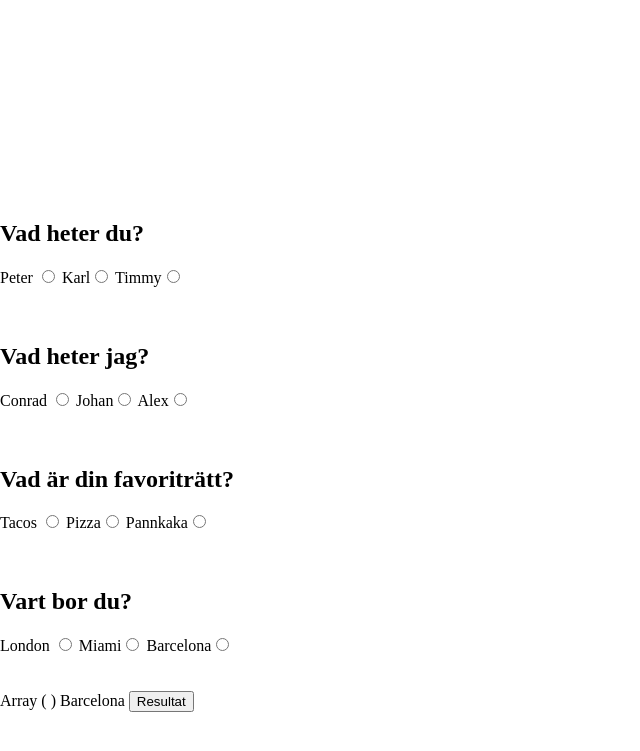
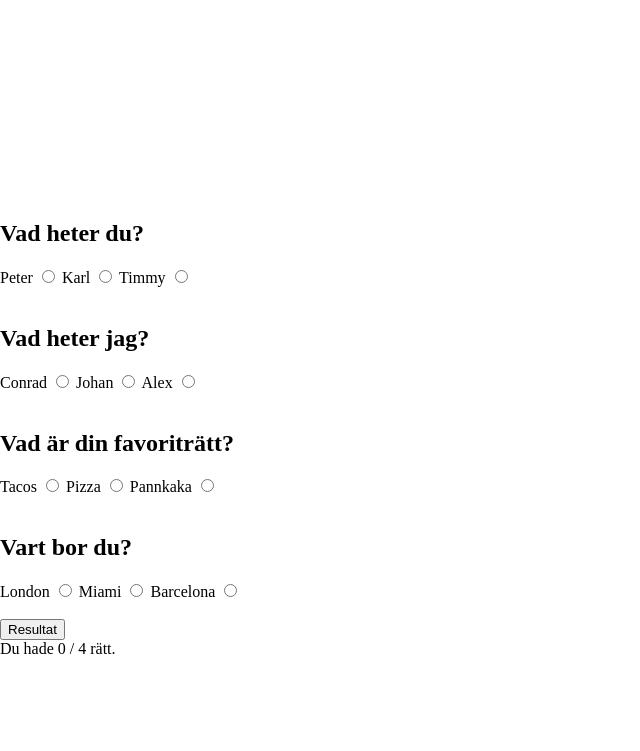
Before and after one commit to jennyjaderborn/quiz, a PHP site: page / in a window 1280 px wide. Shown: the top 751 px of the page, without its empty margins (0-640 px from the left). Run offline with PHP 8.4, Linux system fonts and the light colour scheme.

Commit message:
fungerar bättre
rätt eller fel funkar någorlunda.

```diff
--- a/classes.php
+++ b/classes.php
@@ -1,6 +1,8 @@
 
 <?php
 include 'data.php';
+
+$answersCorrect = 0;
 
 class question {
 
@@ -16,15 +18,63 @@ class question {
     }
 
     public function writeQuestion() {
-        echo "<div><h2>$this->question</h2><label for='$this->key'>$this->answerOne</label> <input type='radio' name='$this->key' id='$this->key' value='$this->answerOne'>
-        <label for='for='$this->answerTwo'>$this->answerX<input type='radio' name='$this->key' id='$this->key' value='$this->answerX'></label>
-        <label>$this->answerTwo<input type='radio' name='$this->key' id='$this->key' value='$this->answerTwo'></label></div><br/><br/>";
+        echo "<h2>$this->question</h2>$this->answerOne
+        <input type='radio' name='$this->answerOne' id='$this->key' value='$this->answerOne'>
+        $this->answerX
+        <input type='radio' name='$this->answerX' id='$this->key' value='$this->answerX'>
+        $this->answerTwo
+        <input type='radio' name='$this->answerTwo' id='$this->key' value='$this->answerTwo'><br/><br/>";
     }
 
     public function getChecked() {
 
-        print_r($_GET);
+        if(isset($_GET[$this->answerOne])){
+            if('answer1' == $this->correctAnswer){
+                echo "<p class='correct'>Rätt</p>";
+                $GLOBALS["answersCorrect"] ++;
+            } else {
+                echo "<p class='wrong'>Fel</p>";
+            }
+        }
 
+
+        if(isset($_GET[$this->answerX])){
+            if('answerx' == $this->correctAnswer){
+                echo "<p class='correct'>Rätt</p>";
+                $GLOBALS["answersCorrect"] ++;
+            } else {
+                echo "<p class='wrong'>Fel</p>";
+            }
+        }
+
+        if(isset($_GET[$this->answerTwo])){
+            if('answer2' == $this->correctAnswer){
+                echo "<p class='correct'>Rätt</p>";
+                $GLOBALS["answersCorrect"] ++;
+            } else {
+                echo "<p class='wrong'>Fel</p>";;
+            }
+        }
+
+
+
+        /*$checkade = $_GET;
+        //print_r($checkade);
+
+        foreach($checkade as $checkad){
+            //echo "du svarade $checkad";
+
+            if ($checkad == $this->correctAnswer )//{ alltså kolla med isset om den finns! om den är ikryssad finns den  ej i post. sen kolla om den är rätt med correkt answer
+                echo "RÄTT";
+            } else{
+                return null;
+            }
+
+            /*foreach($questions as $key => $value)
+            if($checkad == $value['correctAnswer']){
+                echo "hahaha";
+            }*/
+        //}
         /*if(!empty($_GET['check_list'])) {
             foreach($_GET['check_list'] as $check) {
                     echo $check;
@@ -47,7 +97,8 @@ class question {
 
     public function checkAnswers() {
 
-        echo "$this->correctAnswer";
+        //echo "$this->correctAnswer";
+
     //print_r($_GET[$this->answerOne]);
 
 
--- a/data.php
+++ b/data.php
@@ -6,28 +6,28 @@ $questions  = array(
         'answerOne'     => 'Peter',
         'answerX' => 'Karl',
         'answerTwo' => 'Timmy',
-        'correctAnswer' => 'Timmy'
+        'correctAnswer' => 'answer2'
     ),
     2 => array(
         'question'    => 'Vad heter jag?',
         'answerOne'     => 'Conrad',
         'answerX' => 'Johan',
         'answerTwo' => 'Alex',
-        'correctAnswer' => 'Alex'
+        'correctAnswer' => 'answer2'
     ),
     3 => array(
         'question'    => 'Vad är din favoriträtt?',
         'answerOne'     => 'Tacos',
         'answerX' => 'Pizza',
         'answerTwo' => 'Pannkaka',
-        'correctAnswer' => 'Pannkaka'
+        'correctAnswer' => 'answer2'
     ),
     4 => array(
         'question'    => 'Vart bor du?',
         'answerOne'     => 'London',
         'answerX' => 'Miami',
         'answerTwo' => 'Barcelona',
-        'correctAnswer' => 'Barcelona'
+        'correctAnswer' => 'answer2'
     )
 );
 
--- a/footer.php
+++ b/footer.php
@@ -1,2 +1,5 @@
+<footer>
+</footer>
+
 </body>
 </html>
--- a/header.php
+++ b/header.php
@@ -1,6 +1,5 @@
 <?php
     include 'data.php';
-    include 'functions.php';
     include 'classes.php';
 ?>
 <!DOCTYPE html>
--- a/index.php
+++ b/index.php
@@ -9,14 +9,24 @@ include 'header.php';
   foreach($questions as $key => $value) {
     $testar3 = new Question($value['question'], $value['answerOne'], $value['answerX'], $value['answerTwo'], $value['correctAnswer'], $key);
     $testar3->writeQuestion();
+    $testar3->checkAnswers();
+    $testar3->getChecked();
 }
-$testar3->getChecked();
-$testar3->checkAnswers();
+
+
     ?>
     <button type="submit" name="submit">Resultat</button>
 </form>
 
 <?php
+    if ( $_SERVER['REQUEST_METHOD'] == 'GET' ) {
+
+        echo 'Du hade ' . $GLOBALS["answersCorrect"] . ' / ' . count($questions) . ' rätt.';
+
+        }
+    ?>
+
+<?php
 
 include 'footer.php';
 ?>
--- a/style.css
+++ b/style.css
@@ -7,3 +7,11 @@ header {
     width: 100%;
     /*background-color: #49A549;*/
 }
+
+.correct {
+    color: green;
+}
+
+.wrong {
+    color: red;
+}
```
Also changed, not shown: functions.php (deleted).
